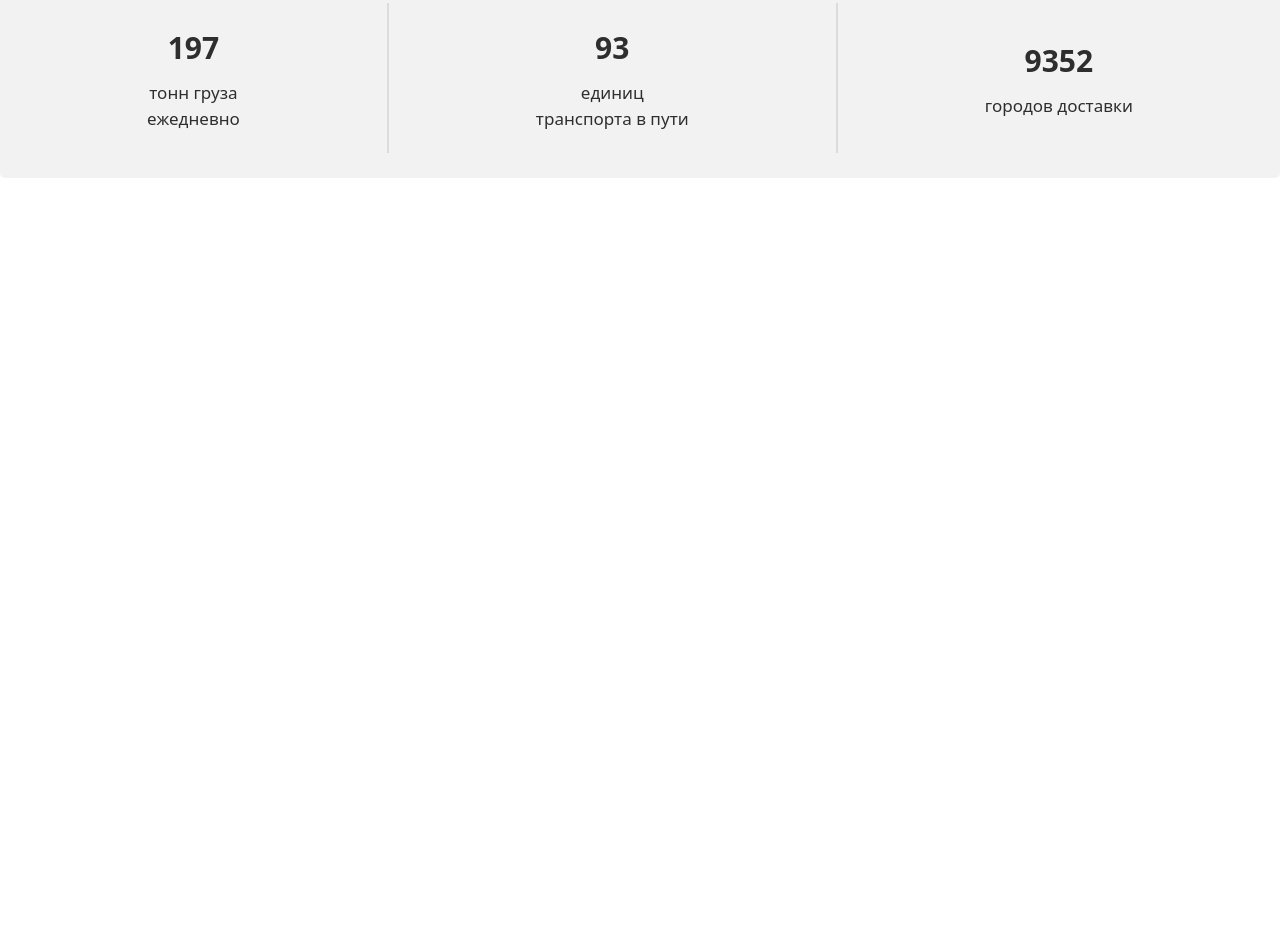
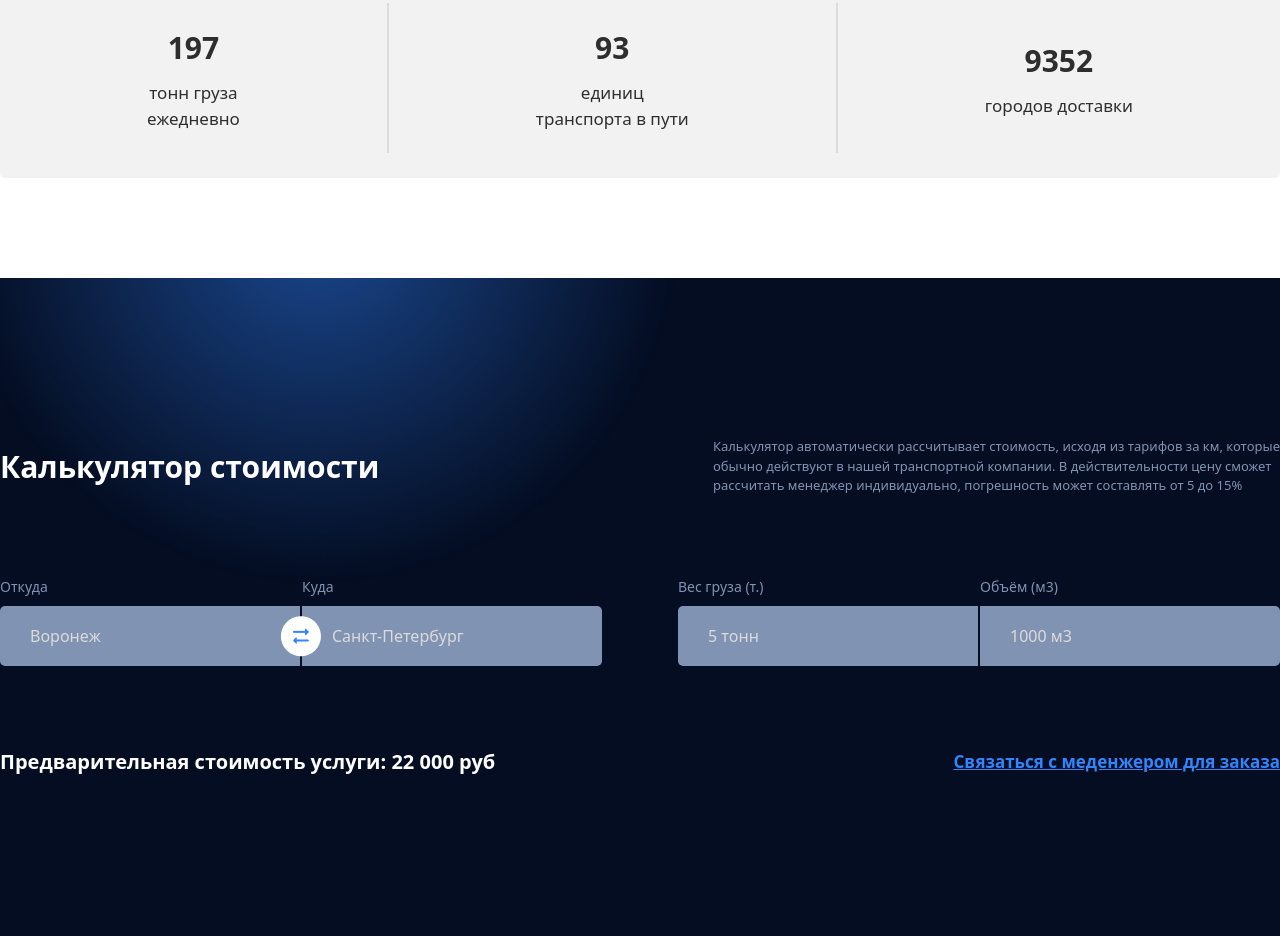
Before and after one commit to Werallizodda/GruzoPerevozki, a website: page src/index.html in a window 1280 px wide. Shown: the part 3740-4676 px from the top of the page. Before the commit the page ends 4018 px from the top, so only its background shows below. Drawn offline with nearby package versions, Linux system fonts and the light colour scheme; files that its build step writes are made by us from their sources.

Commit message:
Section 4 added by main 2 branch

```diff
--- a/src/index.html
+++ b/src/index.html
@@ -216,6 +216,46 @@
                 </div>
             </div>
         </section>
+
+        <section class="bg-[#040D21] h-[658px] relative content-center">
+            <img class="absolute top-[0px]" src="./Ellipse 8 (2).png" alt="">
+            <div class="max-w-[1280px] m-auto h-[500px] relative z-[1] flex flex-col justify-evenly">
+                <div class="flex justify-between items-center">
+                    <p class="text-[30px] text-white font-[700]">Калькулятор стоимости</p>
+                    <p class="text-[13px] text-[#8193B2] font-[400]">Калькулятор автоматически рассчитывает стоимость, исходя из тарифов за км, которые <br>
+                        обычно действуют в нашей транспортной компании. В действительности цену сможет <br>
+                        рассчитать менеджер индивидуально, погрешность может составлять от 5 до 15%</p>
+                </div>
+                <div class="h-[90px] flex justify-between">
+                    <div class="flex gap-[2px] relative">
+                    <div class=" flex flex-col gap-[9px]">
+                        <label class="text-[#8193B2] text-[14px] font-[500]" for="inp1">Откуда</label>
+                        <input class="w-[300px] h-[60px] bg-[#8193B2] placeholder:pl-[30px] placeholder:text-[#DBDBDB] rounded-l-[5px]" type="text" id="inp1" placeholder="Воронеж">
+                    </div>
+                    <div class=" flex flex-col gap-[9px]">
+                        <label class="text-[#8193B2] text-[14px] font-[500]" for="inp2">Куда</label>
+                        <input class="w-[300px] h-[60px] bg-[#8193B2] placeholder:pl-[30px] placeholder:text-[#DBDBDB] rounded-r-[5px]" type="text" id="inp2" placeholder="Санкт-Петербург">
+                    </div>
+                    <img class="absolute left-[280px] top-[40px]" src="./стрелки _поменять местами_.png" alt="">
+                    </div>
+                    <div class="flex gap-[2px]">
+                    <div class=" flex flex-col gap-[9px]">
+                        <label class="text-[#8193B2] text-[14px] font-[500]" for="inp1">Вес груза (т.)</label>
+                        <input class="w-[300px] h-[60px] bg-[#8193B2] placeholder:pl-[30px] placeholder:text-[#DBDBDB] rounded-l-[5px]" type="text" id="inp1" placeholder="5 тонн">
+                    </div>
+                    <div class=" flex flex-col gap-[9px]">
+                        <label class="text-[#8193B2] text-[14px] font-[500]" for="inp2">Объём (м3)</label>
+                        <input class="w-[300px] h-[60px] bg-[#8193B2] placeholder:pl-[30px] placeholder:text-[#DBDBDB] rounded-r-[5px]" type="text" id="inp2" placeholder="1000 м3">
+                    </div>
+                    </div>
+                </div>
+                <div class="flex justify-between items-center">
+                    <p class="text-[20px] text-white font-[700]">Предварительная стоимость услуги: 22 000 руб</p>
+                    <p class="text-[17px] text-[#3284FF] font-[600] underline">Связаться с меденжером для заказа</p>
+                </div>
+            </div>
+        </section>
+
     </main>
 </body>
 </html>
```
